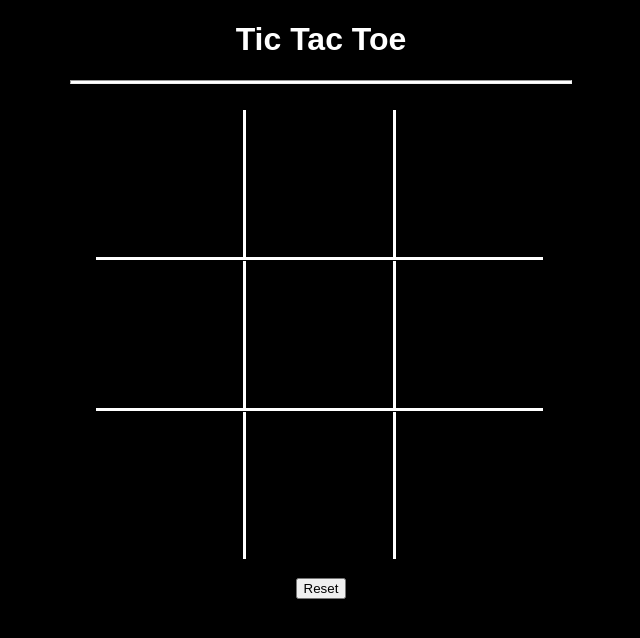
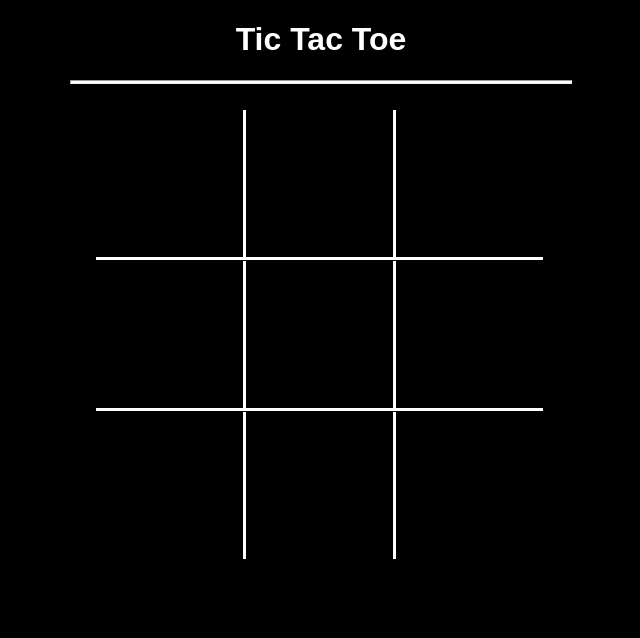
Before and after one commit to erinerinchan/Tic-Tac-Toe-, a plain HTML site: page index.html in a window 1280 px wide. Shown: the whole page, without its empty margins (319-959 px from the left). Drawn offline with Linux system fonts and the light colour scheme; a web font is replaced by a local one.

Commit message:
Update index.html

```diff
--- a/index.html
+++ b/index.html
@@ -15,7 +15,5 @@
   <!-- 3 x 3 -->
   <div id="board">
   </div>
-  <br>
-  <button id="reset-btn">Reset</button>
 </body>
 </html>
```
